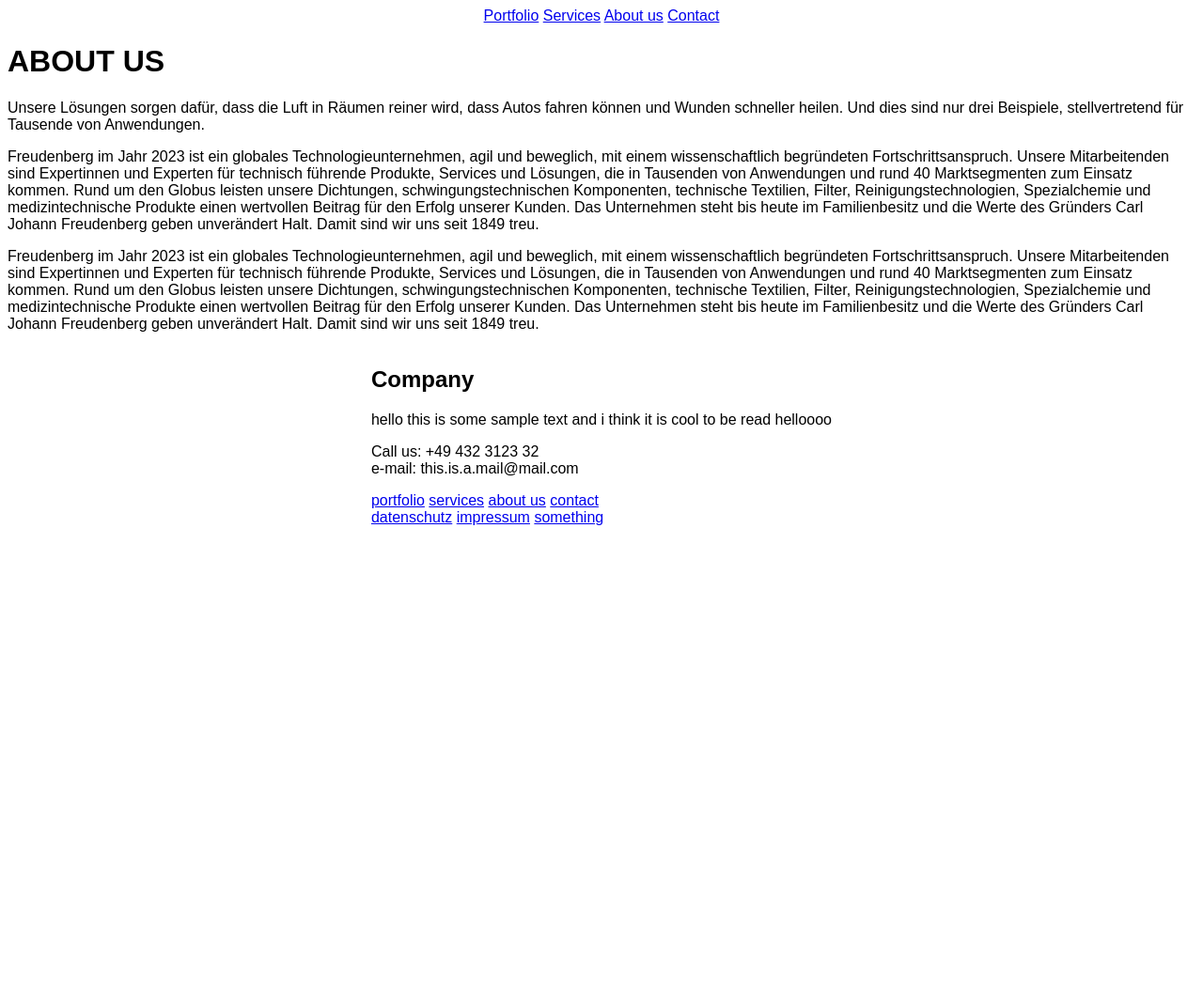
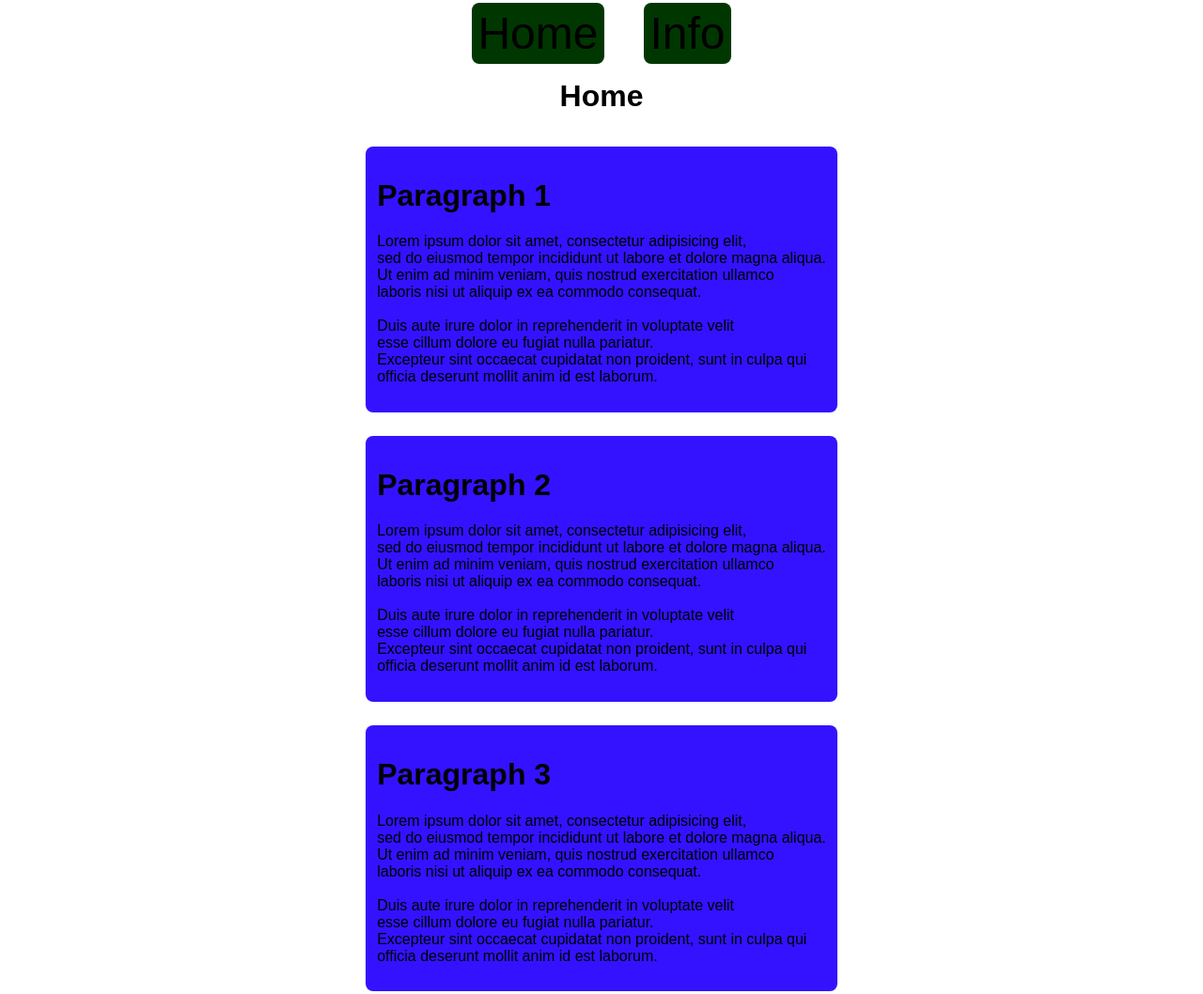
Before and after one commit to kirbs-btw/template_website, a plain HTML site: page index.html in a window 1280 px wide. Shown: the top 1058 px of the page at 94% size. Before the commit the page ends 800 px from the top, so only its background shows below. Drawn offline with Linux system fonts and the light colour scheme.

Commit message:
Add files via upload

```diff
--- a/index.html
+++ b/index.html
@@ -2,57 +2,65 @@
 <html lang="en" dir="ltr">
   <head>
     <meta charset="utf-8">
-    <title>[name]</title>
     <link rel="stylesheet" href="css/main.css">
+    <script type="text/javascript" src="js/main.js"></script>
+    <title>Portfolio</title>
   </head>
   <body>
-    <div class="nav">
-      <a class="nav-link" href="#">Portfolio</a>
-      <a class="nav-link" href="#">Services</a>
-      <a class="nav-link" href="#">About us</a>
-      <a class="nav-link" href="#">Contact</a>
+    <div id="nav_bar">
+      <a href="#" class="bar_item">Home</a>
+      <a href="tabs/info/info.html" class="bar_item">Info</a>
     </div>
-    <div class="main">
-      <div class="main-picture-top">
-        <h1>ABOUT US</h1>
-      </div>
-      <div class="information">
-        <p class="banner-text">Unsere Lösungen sorgen dafür, dass die Luft in Räumen reiner wird, dass Autos fahren können und Wunden schneller heilen. Und dies sind nur drei Beispiele, stellvertretend für Tausende von Anwendungen.</p>
-        <!-- needed some dummy text -->
-        <p class="info-text"> Freudenberg im Jahr 2023 ist ein globales Technologieunternehmen, agil und beweglich, mit einem wissenschaftlich begründeten Fortschrittsanspruch. Unsere Mitarbeitenden sind Expertinnen und Experten für technisch führende Produkte, Services und Lösungen, die in Tausenden von Anwendungen und rund 40 Marktsegmenten zum Einsatz kommen. Rund um den Globus leisten unsere Dichtungen, schwingungstechnischen Komponenten, technische Textilien, Filter, Reinigungstechnologien, Spezialchemie und medizintechnische Produkte einen wertvollen Beitrag für den Erfolg unserer Kunden. Das Unternehmen steht bis heute im Familienbesitz und die Werte des Gründers Carl Johann Freudenberg geben unverändert Halt. Damit sind wir uns seit 1849 treu.</p>
-
-      </div>
-      <div class="picture-info picture-one-info">
-
-      </div>
-      <div class="information">
-        <p class="info-text"> Freudenberg im Jahr 2023 ist ein globales Technologieunternehmen, agil und beweglich, mit einem wissenschaftlich begründeten Fortschrittsanspruch. Unsere Mitarbeitenden sind Expertinnen und Experten für technisch führende Produkte, Services und Lösungen, die in Tausenden von Anwendungen und rund 40 Marktsegmenten zum Einsatz kommen. Rund um den Globus leisten unsere Dichtungen, schwingungstechnischen Komponenten, technische Textilien, Filter, Reinigungstechnologien, Spezialchemie und medizintechnische Produkte einen wertvollen Beitrag für den Erfolg unserer Kunden. Das Unternehmen steht bis heute im Familienbesitz und die Werte des Gründers Carl Johann Freudenberg geben unverändert Halt. Damit sind wir uns seit 1849 treu.</p>
-      </div>
+    <div class="head">
+      <h1>Home</h1>
     </div>
+    <div class="p1">
+      <h1>Paragraph 1</h1>
+      <p>
+        Lorem ipsum dolor sit amet, consectetur adipisicing elit,<br>
+        sed do eiusmod tempor incididunt ut labore et dolore magna aliqua. <br>
+        Ut enim ad minim veniam, quis nostrud exercitation ullamco <br>
+        laboris nisi ut aliquip ex ea commodo consequat. <br>
+        <br>
+        Duis aute irure dolor in reprehenderit in voluptate velit <br>
+        esse cillum dolore eu fugiat nulla pariatur. <br>
+        Excepteur sint occaecat cupidatat non proident, sunt in culpa qui <br>
+        officia deserunt mollit anim id est laborum.
+      </p>
     </div>
-    <div class="footer">
-      <div class="footer-top">
-        <div class="footer-left">
-          <h2>Company</h2>
-          <p>hello this is some sample text and i think it is cool to be read helloooo</p>
-          <p>
-            Call us: +49 432 3123 32
-            <br>
-            e-mail: this.is.a.mail@mail.com
-          </p>
-        </div>
-        <div class="footer-right">
-          <a href="#" class="hover-underline-animation">portfolio</a>
-          <a href="#" class="hover-underline-animation">services</a>
-          <a href="#" class="hover-underline-animation">about us</a>
-          <a href="#" class="hover-underline-animation">contact</a>
-        </div>
-      </div>
-      <div class="footer-bottom">
-        <a href="#" class="hover-underline-animation">datenschutz</a>
-        <a href="#" class="hover-underline-animation">impressum</a>
-        <a href="#" class="hover-underline-animation">something</a>
-      </div>
+    <div class="p2">
+      <h1>Paragraph 2</h1>
+      <p>
+        Lorem ipsum dolor sit amet, consectetur adipisicing elit,<br>
+        sed do eiusmod tempor incididunt ut labore et dolore magna aliqua. <br>
+        Ut enim ad minim veniam, quis nostrud exercitation ullamco <br>
+        laboris nisi ut aliquip ex ea commodo consequat. <br>
+        <br>
+        Duis aute irure dolor in reprehenderit in voluptate velit <br>
+        esse cillum dolore eu fugiat nulla pariatur. <br>
+        Excepteur sint occaecat cupidatat non proident, sunt in culpa qui <br>
+        officia deserunt mollit anim id est laborum.
+      </p>
+    </div>
+    <div class="p3">
+      <h1>Paragraph 3</h1>
+      <p>
+        Lorem ipsum dolor sit amet, consectetur adipisicing elit,<br>
+        sed do eiusmod tempor incididunt ut labore et dolore magna aliqua. <br>
+        Ut enim ad minim veniam, quis nostrud exercitation ullamco <br>
+        laboris nisi ut aliquip ex ea commodo consequat. <br>
+        <br>
+        Duis aute irure dolor in reprehenderit in voluptate velit <br>
+        esse cillum dolore eu fugiat nulla pariatur. <br>
+        Excepteur sint occaecat cupidatat non proident, sunt in culpa qui <br>
+        officia deserunt mollit anim id est laborum.
+      </p>
+    </div>
+    <div id="footer">
+      <p>
+        sed do eiusmod tempor incididunt ut labore et dolore magna aliqua. <br>
+        Ut enim ad minim veniam, quis nostrud exercitation ullamco <br>
+      </p>
     </div>
   </body>
 </html>
```
